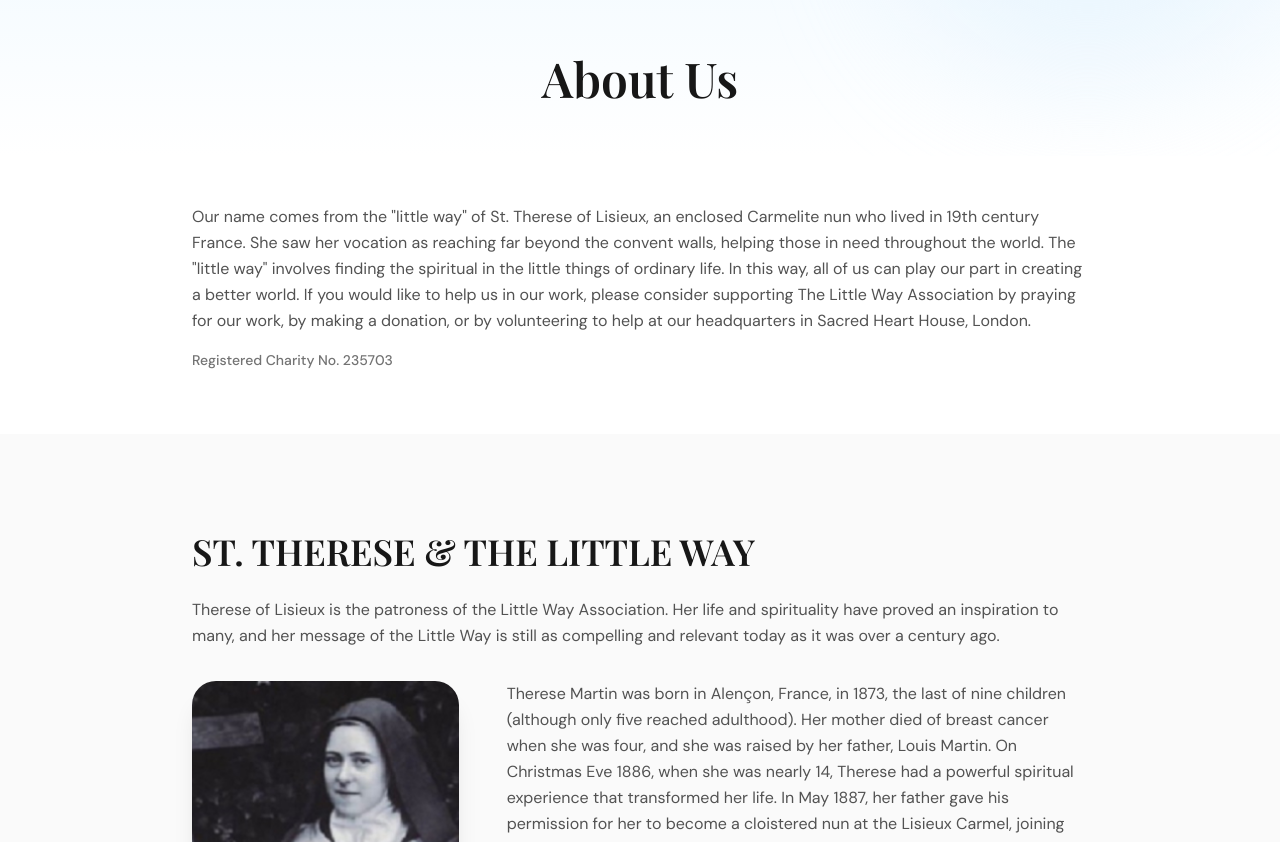
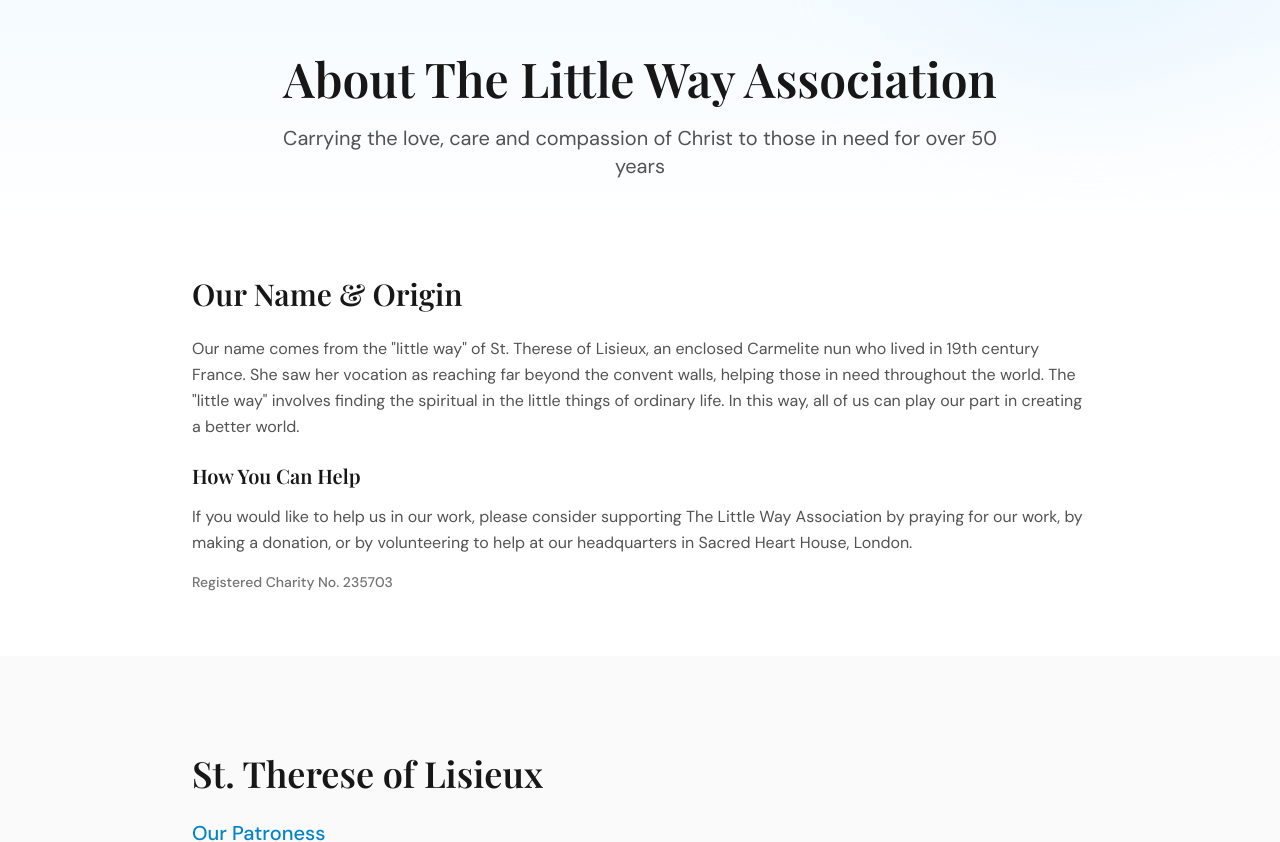
Before and after one commit to davidhigginson/lwa, a Next.js app: page /about in a window 1280 px wide. Shown: the part 110-952 px from the top of the page. Built offline with nearby package versions, Linux system fonts and the light colour scheme; no server answers.

Commit message:
Use Sanity CMS content for all about page headings and sections

```diff
--- a/src/app/about/page.tsx
+++ b/src/app/about/page.tsx
@@ -25,19 +25,33 @@
         <div className="container mx-auto px-4 relative z-10">
           <div className="max-w-3xl mx-auto text-center">
             <h1 className="text-4xl md:text-5xl font-heading text-neutral-900">
-              About Us
+              {aboutData.hero.title}
             </h1>
+            {aboutData.hero.subtitle && (
+              <p className="text-xl text-neutral-600 mt-4">
+                {aboutData.hero.subtitle}
+              </p>
+            )}
           </div>
         </div>
       </section>
 
-      {/* About Us Section */}
+      {/* Origin Section */}
       <section className="pt-8 pb-12 md:pt-12 md:pb-16 bg-white">
         <div className="container mx-auto px-4">
           <div className="max-w-4xl mx-auto">
+            <h2 className="text-2xl md:text-3xl font-heading text-neutral-900 mb-6">
+              {aboutData.origin.title}
+            </h2>
             <div className="prose prose-lg max-w-none text-neutral-600 leading-relaxed">
+              <p className="mb-6">
+                {aboutData.origin.content}
+              </p>
+              <h3 className="text-xl font-heading text-neutral-900 mb-4">
+                {aboutData.howToHelp.title}
+              </h3>
               <p className="mb-4">
-                {aboutData.origin.content} {aboutData.howToHelp.content}
+                {aboutData.howToHelp.content}
               </p>
               <p className="text-neutral-500 text-sm font-medium">
                 Registered Charity No. 235703
@@ -52,8 +66,13 @@
         <div className="container mx-auto px-4">
           <div className="max-w-4xl mx-auto">
             <h2 className="text-3xl md:text-4xl font-heading text-neutral-900 mb-6">
-              ST. THERESE & THE LITTLE WAY
+              {aboutData.stTherese.title}
             </h2>
+            {aboutData.stTherese.subtitle && (
+              <p className="text-xl text-primary-600 font-medium mb-4">
+                {aboutData.stTherese.subtitle}
+              </p>
+            )}
             <p className="text-neutral-600 mb-8 leading-relaxed">
               {aboutData.stTherese.intro}
             </p>
```
